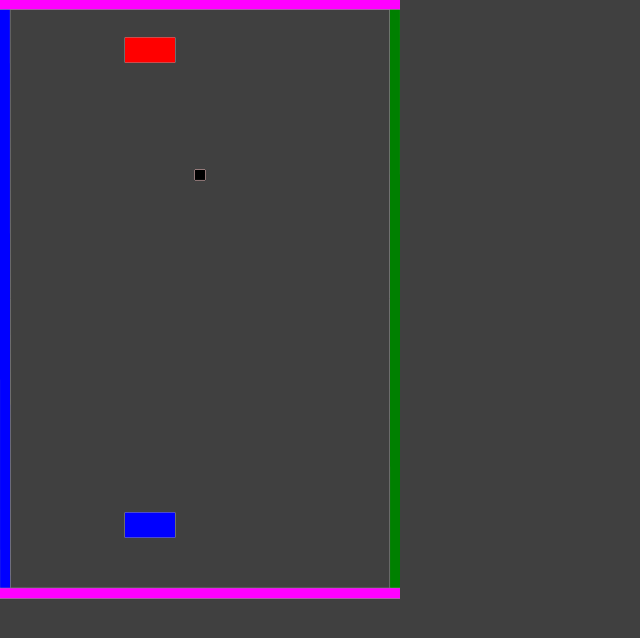
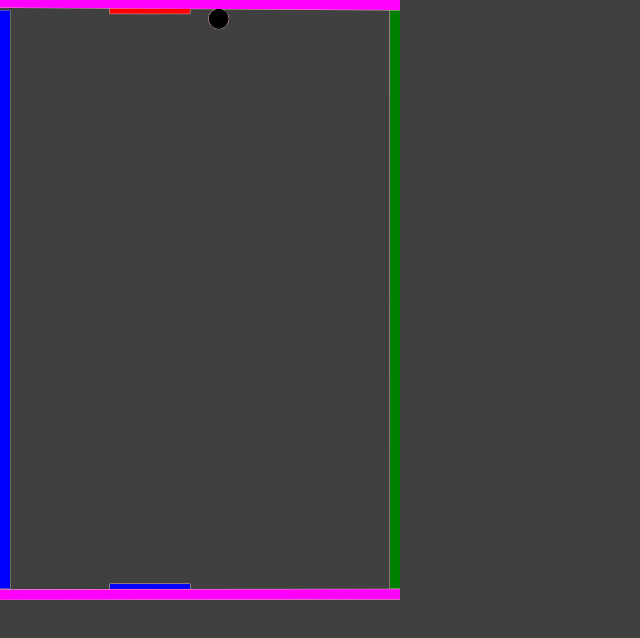
Before and after one commit to tmpvar/thing.js, a website: page experiment/pong/index.html in a window 1280 px wide. Shown: the whole page, without its empty margins (0-640 px from the left). Drawn offline with Linux system fonts and the light colour scheme.

Commit message:
small tweaks to pong experiment

```diff
--- a/experiment/pong/index.html
+++ b/experiment/pong/index.html
@@ -42,11 +42,12 @@
       scene.add(playerPaddle);
       playerPaddle.get('body').GetBody().SetFixedRotation(true);
       playerPaddle.get('body').GetBody().SetBullet(true);
-      playerPaddle.get('body').GetBody().SetLinearDamping(20.0);
+      playerPaddle.get('body').GetBody().SetLinearDamping(25.0);
 
       scene.add(aiPaddle);
       aiPaddle.get('body').GetBody().SetFixedRotation(true);
       aiPaddle.get('body').GetBody().SetBullet(true);
+      aiPaddle.get('body').GetBody().SetLinearDamping(25.0);
 
       scene.add(puck);
       scene.add(topw);
@@ -74,7 +75,7 @@
         ctx.fillRect(0, 0, width, height)
 
         // TODO: this should not be in the render loop
-        var impulse = 1;
+        var impulse = 5;
 
         if (keys[39]) { // right arrow
             playerPaddle.get('body').GetBody().ApplyImpulse({
--- a/experiment/pong/index.js
+++ b/experiment/pong/index.js
@@ -19,26 +19,80 @@ Player.prototype.link = function() {};
 var human = new Player();
 var ai = new Player();
 
-Thing.trait('game.solid.rectangular', ['game.solid'], function(proto) {
+Thing.trait('game.renderable', ['game.solid'], function(proto) {
   proto.init.push(function(obj, options) {
     obj.set('color', options.color || '#FF00FF');
+    obj.set('renderSteps', []);
   });
 
+  proto.beginRender = function(ctx) {
+    ctx.save();
+    // TODO: move getting the world center out of here
+    var center = this.get('body').GetBody().GetWorldCenter()
+    ctx.translate(center.x*RATIO, center.y*RATIO);
+    ctx.rotate(this.get('rotation') || 0);
+  };
+
   proto.render = function(ctx) {
-    ctx.save();
+    this.beginRender(ctx);
+    var steps = this.get('renderSteps');
+
+    for (var i=0, l=steps.length; i<l; i++) {
+      steps[i].call(this, ctx);
+    }
+
+    this.endRender(ctx);
+  };
+
+  proto.endRender = function(ctx) {
+    ctx.restore();
+  }
+});
+
+Thing.trait('game.solid.rectangular', ['game.renderable'], function(proto) {
+  proto.init.push(function(obj, options) {
+    obj.set('physicalShape', new b2PolygonShape);
+    obj.get('physicalShape').SetAsBox(
+      obj.get('width')/RATIO/2,
+      obj.get('height')/RATIO/2
+    );
+
+    obj.get('renderSteps').push(function(ctx) {
       ctx.fillStyle = this.get('color');
-      var center = this.get('body').GetBody().GetWorldCenter()
-      ctx.translate(center.x*RATIO, center.y*RATIO);
-      ctx.rotate(this.get('rotation') || 0);
       ctx.fillRect(
-        -(this.get('width')/2),
-        -(this.get('height')/2),
+        -(this.get('width')/2), // center on the x
+        -(this.get('height')/2), // center on the y
         this.get('width'),
         this.get('height')
       );
-    ctx.restore();
-  }
+    });
+  });
 });
+
+Thing.trait('game.solid.circular', ['game.renderable'], function(proto) {
+  proto.init.push(function(obj, options) {
+    obj.set('physicalShape', new b2CircleShape);
+    obj.get('physicalShape').SetRadius(obj.get('width')/RATIO/2);
+
+    obj.get('renderSteps').push(function(ctx) {
+      ctx.fillStyle = this.get('color');
+      ctx.beginPath();
+      ctx.arc(
+        0, // center on the x
+        0, // center on the y
+        this.get('width')/2,
+        0,
+        Math.PI*2,
+        true
+      );
+
+
+      ctx.closePath();
+      ctx.fill();
+    });
+  });
+});
+
 
 Thing.trait('object.physics.static', function(proto) {
   proto.init.push(function(o, options) {
@@ -59,10 +113,10 @@ Thing.trait('object.physics.static', function(proto) {
 var Paddle = Thing.class(['game.solid.rectangular', 'object.physics.static']);
 
 var aiPaddle = new Paddle({
-  y : Thing.constant(50),
+  y : Thing.constant(10),
   x : 150,
-  width : Thing.constant(50),
-  height: Thing.constant(25),
+  width : Thing.constant(80),
+  height: Thing.constant(5),
   color : '#ff0000',
   density : 10,
   restitution: 0,
@@ -72,12 +126,12 @@ var aiPaddle = new Paddle({
 human.link(playerPaddle);
 
 var playerPaddle = new Paddle({
-  y: Thing.constant(525),
+  y: Thing.constant(590),
   x : 150,
-  width : Thing.constant(50),
-  height: Thing.constant(25),
+  width : Thing.constant(80),
+  height: Thing.constant(5),
   color : 'blue',
-  density : 1,
+  density : 10,
   restitution: 0,
   friction : 1000
 });
@@ -159,19 +213,19 @@ human.link(topw);
 
 var puck = Thing.create([
   'pong.physics.object',
-  'game.solid.rectangular',
+  'game.solid.circular',
   'object.physics.static'
 ], {
   x : 200,
   y : 250,
-  width : 10,
-  height : 10,
+  width : 20,
+  height : 20,
   reset : function() {
     // TODO: reset the puck to 0 and randomly choose a direction
   },
   color : 'black',
-  friction : 1,
-  restitution : 1,
+  friction : 1000,
+  restitution : 1.01,
   density : 1
 });
 
@@ -235,8 +289,7 @@ Thing.trait(['pong.physics.world'], function(proto) {
 
     var bodyDef = new b2BodyDef;
     bodyDef.type = node.get('type') || b2Body.b2_dynamicBody;
-    fixDef.shape = new b2PolygonShape;
-    fixDef.shape.SetAsBox(node.get('width')/RATIO/2, node.get('height')/RATIO/2);
+    fixDef.shape = node.get('physicalShape');
 
     bodyDef.position.Set(node.get('x')/RATIO, node.get('y')/RATIO);
     var body = this.get('world').CreateBody(bodyDef).CreateFixture(fixDef);
```
